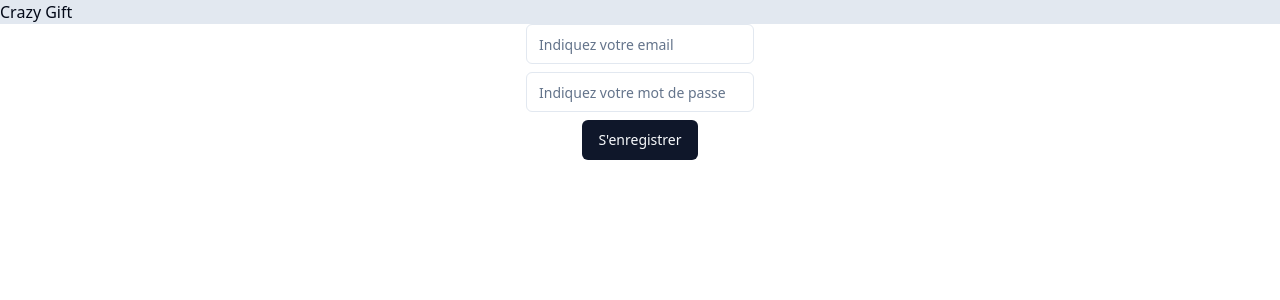
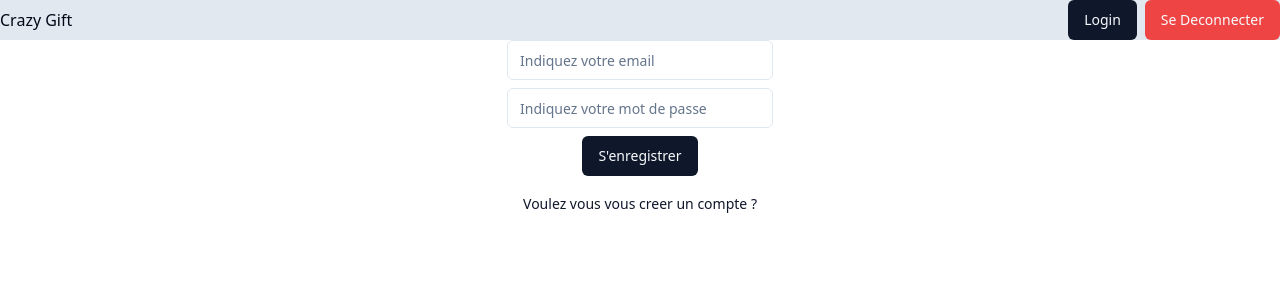
Before and after one commit to WildCodeSchool/2023-09-wns-bleu-easy-gift, a Next.js app in the folder frontend/: page /auth/login in a window 1280 px wide. Shown: the top 300 px of the page. Built offline with nearby package versions, Linux system fonts and the light colour scheme; no server answers.

Commit message:
JWT middleware

```diff
--- a/frontend/package.json
+++ b/frontend/package.json
@@ -30,6 +30,7 @@
     "jest": "^29.7.0",
     "jest-environment-jsdom": "^29.7.0",
     "jose": "^5.2.1",
+    "js-cookie": "^3.0.5",
     "lucide-react": "^0.323.0",
     "next": "14.1.0",
     "query-string": "^8.1.0",
@@ -48,6 +49,7 @@
     "@graphql-codegen/typescript": "3.0.2",
     "@graphql-codegen/typescript-operations": "3.0.2",
     "@graphql-codegen/typescript-react-apollo": "3.3.7",
+    "@types/js-cookie": "^3.0.6",
     "@types/node": "^20.11.16",
     "@types/react": "^18",
     "@types/react-dom": "^18",
--- /dev/null
+++ b/frontend/src/components/Logout.tsx
@@ -0,0 +1,18 @@
+import React from "react";
+import { Button } from "./ui/button";
+import { useLogoutLazyQuery } from "@/graphql/generated/schema";
+import { useRouter } from "next/router";
+
+export default function Logout() {
+  const router = useRouter();
+  const [logout] = useLogoutLazyQuery({
+    onCompleted: () => {
+      router.push("/");
+    },
+  });
+  return (
+    <Button variant={"destructive"} onClick={() => logout()}>
+      Se Deconnecter
+    </Button>
+  );
+}
--- a/frontend/src/components/Navbar.tsx
+++ b/frontend/src/components/Navbar.tsx
@@ -1,10 +1,24 @@
-import React from "react";
+import React, { useEffect, useState } from "react";
 import { Button } from "./ui/button";
 import Link from "next/link";
 import { usePathname } from "next/navigation";
 import Authentication from "./Authentication";
+import Cookies from "js-cookie";
+import Logout from "./Logout";
+
+type TopState = {
+  email: string;
+};
 
 export default function Navbar() {
+  // const [state, setState] = useState<TopState>({ email: "" });
+  // useEffect(() => {
+  //   const email = Cookies.get("email") ?? "";
+  //   setState({ email });
+  // }, [Cookies.get("email")]);
+
+  // const isConnected = state.email !== "";
+
   const pathname = usePathname();
 
   const isLoginPage = pathname.includes("/auth");
@@ -12,12 +26,12 @@ export default function Navbar() {
   return (
     <nav className="w-full  bg-slate-200 flex justify-between items-center gap-2">
       <h1>Crazy Gift</h1>
-
-      {!isLoginPage && (
-        <Button variant={"link"}>
-          <Link href="/auth">Login</Link>
+      <div className="flex gap-2">
+        <Button>
+          <Link href="/auth/login">Login</Link>
         </Button>
-      )}
+        <Logout />
+      </div>
     </nav>
   );
 }
--- a/frontend/src/graphql/generated/schema.ts
+++ b/frontend/src/graphql/generated/schema.ts
@@ -88,6 +88,11 @@ export type LoginQueryVariables = Exact<{
 
 export type LoginQuery = { __typename?: 'Query', login: { __typename?: 'Message', message: string, success: boolean } };
 
+export type LogoutQueryVariables = Exact<{ [key: string]: never; }>;
+
+
+export type LogoutQuery = { __typename?: 'Query', logout: { __typename?: 'Message', success: boolean, message: string } };
+
 export type RegisterUserMutationVariables = Exact<{
   data: InputRegister;
 }>;
@@ -168,6 +173,41 @@ export function useLoginLazyQuery(baseOptions?: Apollo.LazyQueryHookOptions<Logi
 export type LoginQueryHookResult = ReturnType<typeof useLoginQuery>;
 export type LoginLazyQueryHookResult = ReturnType<typeof useLoginLazyQuery>;
 export type LoginQueryResult = Apollo.QueryResult<LoginQuery, LoginQueryVariables>;
+export const LogoutDocument = gql`
+    query Logout {
+  logout {
+    success
+    message
+  }
+}
+    `;
+
+/**
+ * __useLogoutQuery__
+ *
+ * To run a query within a React component, call `useLogoutQuery` and pass it any options that fit your needs.
+ * When your component renders, `useLogoutQuery` returns an object from Apollo Client that contains loading, error, and data properties
+ * you can use to render your UI.
+ *
+ * @param baseOptions options that will be passed into the query, supported options are listed on: https://www.apollographql.com/docs/react/api/react-hooks/#options;
+ *
+ * @example
+ * const { data, loading, error } = useLogoutQuery({
+ *   variables: {
+ *   },
+ * });
+ */
+export function useLogoutQuery(baseOptions?: Apollo.QueryHookOptions<LogoutQuery, LogoutQueryVariables>) {
+        const options = {...defaultOptions, ...baseOptions}
+        return Apollo.useQuery<LogoutQuery, LogoutQueryVariables>(LogoutDocument, options);
+      }
+export function useLogoutLazyQuery(baseOptions?: Apollo.LazyQueryHookOptions<LogoutQuery, LogoutQueryVariables>) {
+          const options = {...defaultOptions, ...baseOptions}
+          return Apollo.useLazyQuery<LogoutQuery, LogoutQueryVariables>(LogoutDocument, options);
+        }
+export type LogoutQueryHookResult = ReturnType<typeof useLogoutQuery>;
+export type LogoutLazyQueryHookResult = ReturnType<typeof useLogoutLazyQuery>;
+export type LogoutQueryResult = Apollo.QueryResult<LogoutQuery, LogoutQueryVariables>;
 export const RegisterUserDocument = gql`
     mutation RegisterUser($data: InputRegister!) {
   register(data: $data) {
--- /dev/null
+++ b/frontend/src/graphql/logoutUser.gql
@@ -0,0 +1,6 @@
+query Logout {
+  logout {
+    success
+    message
+  }
+}
--- /dev/null
+++ b/frontend/src/middleware.ts
@@ -0,0 +1,65 @@
+import { NextResponse } from "next/server";
+import type { NextRequest } from "next/server";
+import { jwtVerify } from "jose";
+
+interface Payload {
+  email: string;
+}
+
+const SECRET_KEY = process.env.SECRET_KEY || "";
+
+export default async function middleware(request: NextRequest) {
+  const { cookies } = request;
+  const token = cookies.get("token");
+
+  return await checkToken(token?.value, request);
+}
+
+export async function verify(token: string): Promise<Payload> {
+  const { payload } = await jwtVerify<Payload>(
+    token,
+    new TextEncoder().encode(SECRET_KEY)
+  );
+  return payload;
+}
+
+async function checkToken(token: string | undefined, request: NextRequest) {
+  let response: NextResponse<unknown>;
+  if (!token) {
+    if (request.nextUrl.pathname.startsWith("/user")) {
+      response = NextResponse.redirect(new URL("/auth/login", request.url));
+    } else {
+      response = NextResponse.next();
+    }
+    response.cookies.delete("email");
+    return response;
+  }
+
+  try {
+    const payload = await verify(token);
+
+    if (payload.email) {
+      response = NextResponse.next();
+
+      response.cookies.set("email", payload.email);
+
+      return response;
+    }
+    return NextResponse.redirect(new URL("/auth/login", request.url));
+  } catch (err) {
+    console.log("%c⧭", "color: #e50000", err);
+    console.log("ERROR");
+    if (request.nextUrl.pathname.startsWith("/auth/login")) {
+      response = NextResponse.next();
+    } else {
+      response = NextResponse.redirect(new URL("/auth/login", request.url));
+    }
+    response.cookies.delete("token"); //suppression du token s'il n'est pas valide (puisque l'on tombe dans le catch)
+
+    return response;
+  }
+}
+
+export const config = {
+  matcher: "/:path*",
+};
--- a/frontend/src/pages/auth/login/index.tsx
+++ b/frontend/src/pages/auth/login/index.tsx
@@ -2,6 +2,7 @@
 import { Button } from "@/components/ui/button";
 import { Input } from "@/components/ui/input";
 import { InputLogin, useLoginLazyQuery } from "@/graphql/generated/schema";
+import Link from "next/link";
 import { useRouter } from "next/router";
 
 function Login() {
@@ -33,6 +34,11 @@ function Login() {
           placeholder="Indiquez votre mot de passe"
         />
         <Button type="submit">{"S'enregistrer"}</Button>
+        <Button variant={"link"}>
+          <Link href={"/auth/register"}>
+            Voulez vous vous creer un compte ?
+          </Link>
+        </Button>
       </form>
     </div>
   );
```
Also changed, not shown: 1 other file (tests, documents, lock files or other folders).
